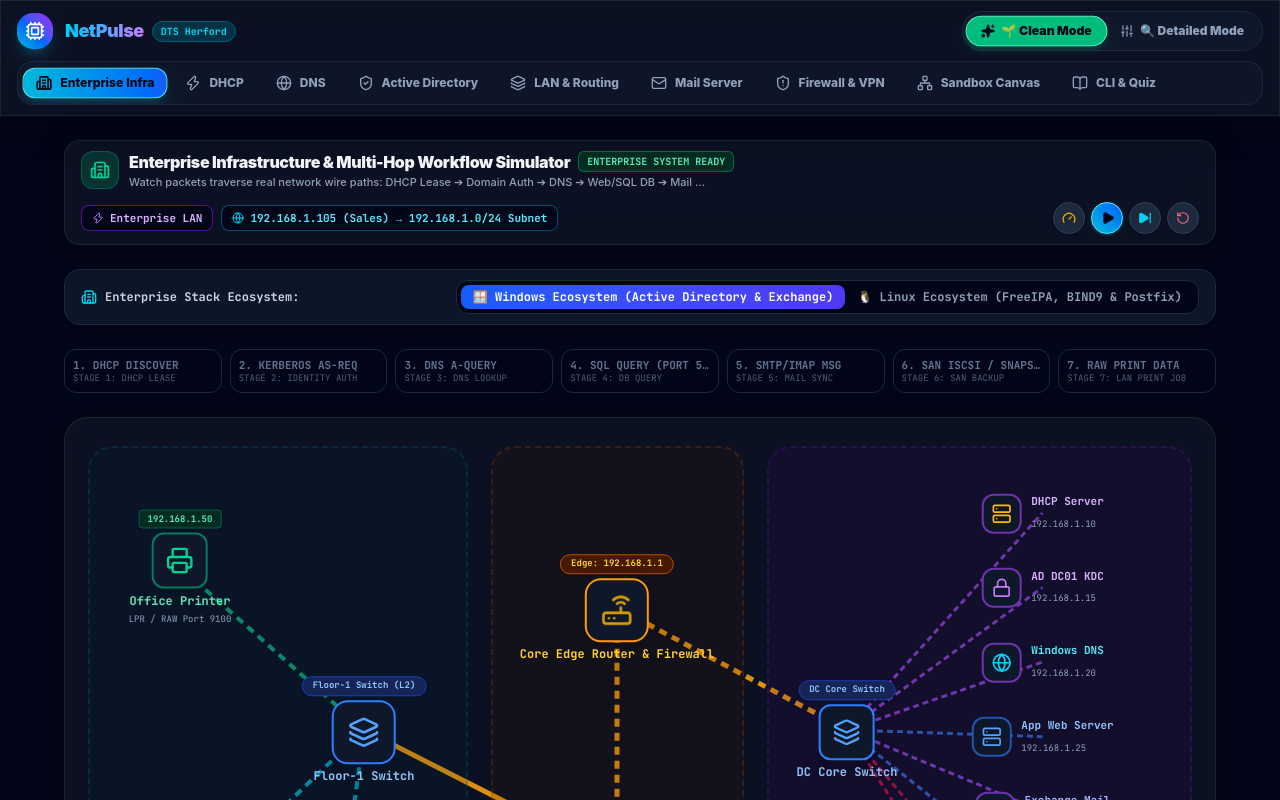
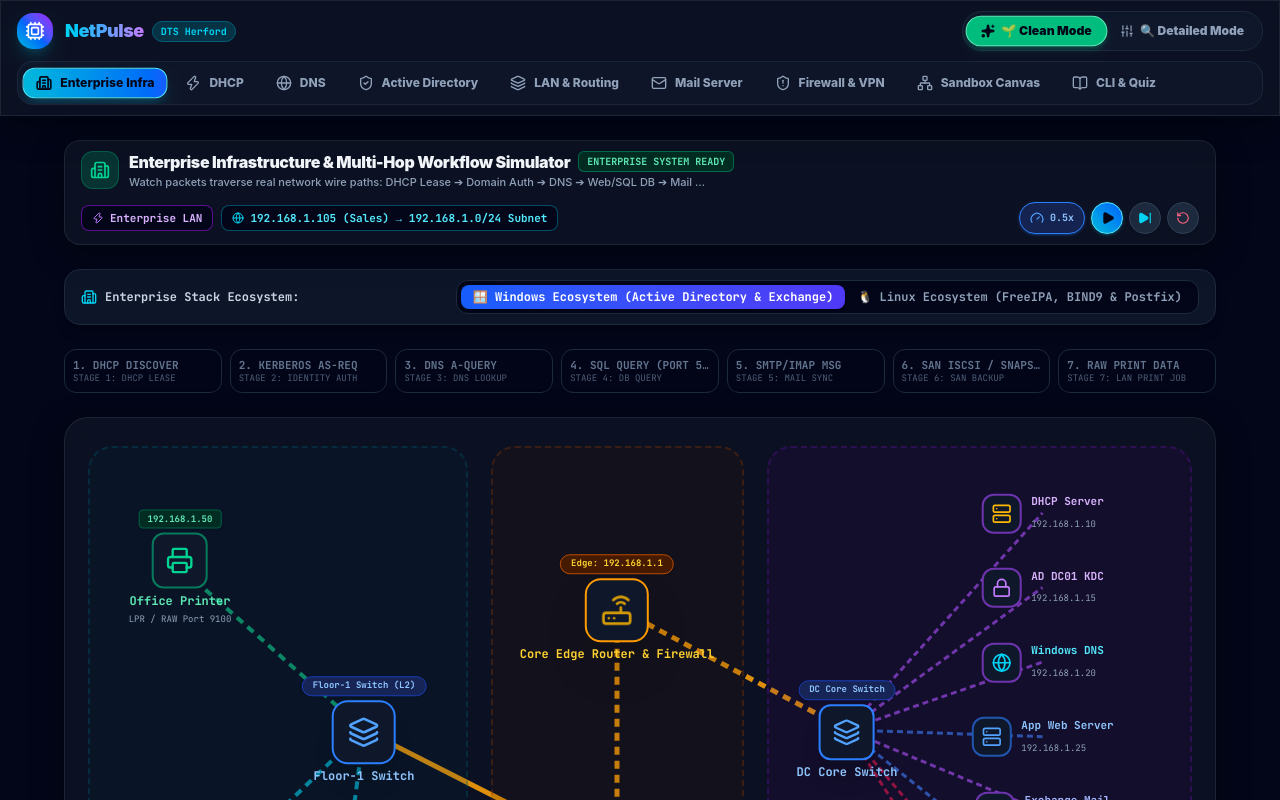
Before and after one commit to aessabiri/interactive_networking, a React (Vite) app: page / in a window 1280 px wide. Shown: the top 800 px of the page. Built offline with nearby package versions, Linux system fonts and the light colour scheme.

Commit message:
style: update animation speed toggle across all modules to Blue (0.5x default) -> Yellow (1x medium) -> Red (2x fast) state color feedback

```diff
--- a/src/components/common/EasyCard.jsx
+++ b/src/components/common/EasyCard.jsx
@@ -116,17 +116,26 @@ export function CleanWidget({
       {/* RIGHT: CIRCULAR CONTROL BUTTONS */}
       <div className="flex items-center gap-1.5 font-mono">
 
-        {/* SPEED SELECTOR */}
+        {/* SPEED SELECTOR WITH BLUE ➔ YELLOW ➔ RED COLOR FEEDBACK & STATE BADGE */}
         {setSpeed && (
           <button
             onClick={() => {
-              const nextSpeed = speed === 0.25 ? 0.5 : speed === 0.5 ? 1 : 0.25;
+              const nextSpeed = speed === 0.5 ? 1 : speed === 1 ? 2 : 0.5;
               setSpeed(nextSpeed);
             }}
-            className="w-8 h-8 rounded-full bg-slate-800 hover:bg-slate-700 text-amber-400 border border-slate-700 hover:scale-105 active:scale-95 transition-all shadow cursor-pointer flex items-center justify-center font-mono text-[10px] font-black"
-            title={`Speed: ${speed}x (Click to cycle 0.25x ➔ 0.5x ➔ 1x)`}
+            className={`h-8 px-2.5 rounded-full font-mono text-[10px] font-black border transition-all duration-300 shadow cursor-pointer flex items-center gap-1.5 hover:scale-105 active:scale-95 ${
+              speed === 0.5
+                ? 'bg-blue-950/90 text-blue-300 border-blue-500 shadow-blue-500/30'
+                : speed === 1
+                ? 'bg-amber-950/90 text-amber-300 border-amber-500 shadow-amber-500/30'
+                : 'bg-rose-950/90 text-rose-300 border-rose-500 shadow-rose-500/30 animate-pulse'
+            }`}
+            title={`Animation Speed: ${speed}x (Blue = 0.5x Slowest Default | Yellow = 1x Medium | Red = 2x Fast)`}
           >
-            <Gauge className="w-3.5 h-3.5 text-amber-400" />
+            <Gauge className={`w-3.5 h-3.5 ${
+              speed === 0.5 ? 'text-blue-400' : speed === 1 ? 'text-amber-400' : 'text-rose-400'
+            }`} />
+            <span>{speed}x</span>
           </button>
         )}
 
--- a/src/components/enterprise/EnterpriseModule.jsx
+++ b/src/components/enterprise/EnterpriseModule.jsx
@@ -25,7 +25,7 @@ import { CleanWidget, SlideOutInspector } from '../common/EasyCard';
 export default function EnterpriseModule({ appMode = 'clean' }) {
   const [showAnimation, setShowAnimation] = useState(true);
   const [ecosystem, setEcosystem] = useState('windows'); // 'windows' or 'linux'
-  const [speed, setSpeed] = useState(1);
+  const [speed, setSpeed] = useState(0.5); // Default 0.5x speed (Blue - Slowest)
   const [isPlaying, setIsPlaying] = useState(false);
   const [activeStep, setActiveStep] = useState(0);
   const [packetProgress, setPacketProgress] = useState(0);
--- a/src/components/firewall/FirewallVPNModule.jsx
+++ b/src/components/firewall/FirewallVPNModule.jsx
@@ -41,7 +41,7 @@ import { CleanWidget, CleanControlButton, SlideOutInspector } from '../common/Ea
 export default function FirewallVPNModule({ appMode = 'clean' }) {
   const [showAnimation, setShowAnimation] = useState(true);
   const [activeSubTab, setActiveSubTab] = useState('stateful'); // 'stateful', 'nat', 'vpn', 'tls'
-  const [speed, setSpeed] = useState(1);
+  const [speed, setSpeed] = useState(0.5); // Default 0.5x speed (Blue - Slowest)
   const [isPlaying, setIsPlaying] = useState(false);
   const [activeStep, setActiveStep] = useState(0);
   const [packetProgress, setPacketProgress] = useState(0);
--- a/src/components/sandbox/NetworkSandbox.jsx
+++ b/src/components/sandbox/NetworkSandbox.jsx
@@ -88,7 +88,7 @@ export default function NetworkSandbox({ appMode = 'clean' }) {
   const [simSource, setSimSource] = useState('lap1');
   const [simTarget, setSimTarget] = useState('isp1');
   const [simType, setSimType] = useState('http');
-  const [speed, setSpeed] = useState(1);
+  const [speed, setSpeed] = useState(0.5); // Default speed 0.5x (Blue - Slowest)
   const [isSimulating, setIsSimulating] = useState(false);
   const [simPacketPos, setSimPacketPos] = useState(null); // { x, y, isReturn }
   const [livePacketData, setLivePacketData] = useState(null); // Real-time packet inspector details
@@ -1218,16 +1218,25 @@ export default function NetworkSandbox({ appMode = 'clean' }) {
             </select>
           </div>
 
-          {/* Speed Selector Circle Icon Button */}
+          {/* SPEED SELECTOR WITH BLUE ➔ YELLOW ➔ RED COLOR FEEDBACK & STATE BADGE */}
           <button
             onClick={() => {
               const nextSpeed = speed === 0.5 ? 1 : speed === 1 ? 2 : 0.5;
               setSpeed(nextSpeed);
             }}
-            className="w-9 h-9 rounded-full bg-slate-800 hover:bg-slate-700 text-amber-400 border border-slate-700 hover:scale-110 active:scale-95 transition-all shadow cursor-pointer flex items-center justify-center font-mono text-[10px] font-black"
-            title={`Animation Speed: ${speed}x (Click to cycle speed 0.5x ➔ 1x ➔ 2x)`}
+            className={`h-9 px-3 rounded-2xl font-mono text-xs font-black border transition-all duration-300 shadow cursor-pointer flex items-center gap-1.5 hover:scale-105 active:scale-95 ${
+              speed === 0.5
+                ? 'bg-blue-950/90 text-blue-300 border-blue-500 shadow-blue-500/30'
+                : speed === 1
+                ? 'bg-amber-950/90 text-amber-300 border-amber-500 shadow-amber-500/30'
+                : 'bg-rose-950/90 text-rose-300 border-rose-500 shadow-rose-500/30 animate-pulse'
+            }`}
+            title={`Animation Speed: ${speed}x (Blue = 0.5x Slowest Default | Yellow = 1x Medium | Red = 2x Fast)`}
           >
-            <Gauge className="w-4 h-4 text-amber-400" />
+            <Gauge className={`w-4 h-4 ${
+              speed === 0.5 ? 'text-blue-400' : speed === 1 ? 'text-amber-400' : 'text-rose-400'
+            }`} />
+            <span>{speed}x</span>
           </button>
         </div>
 
```
